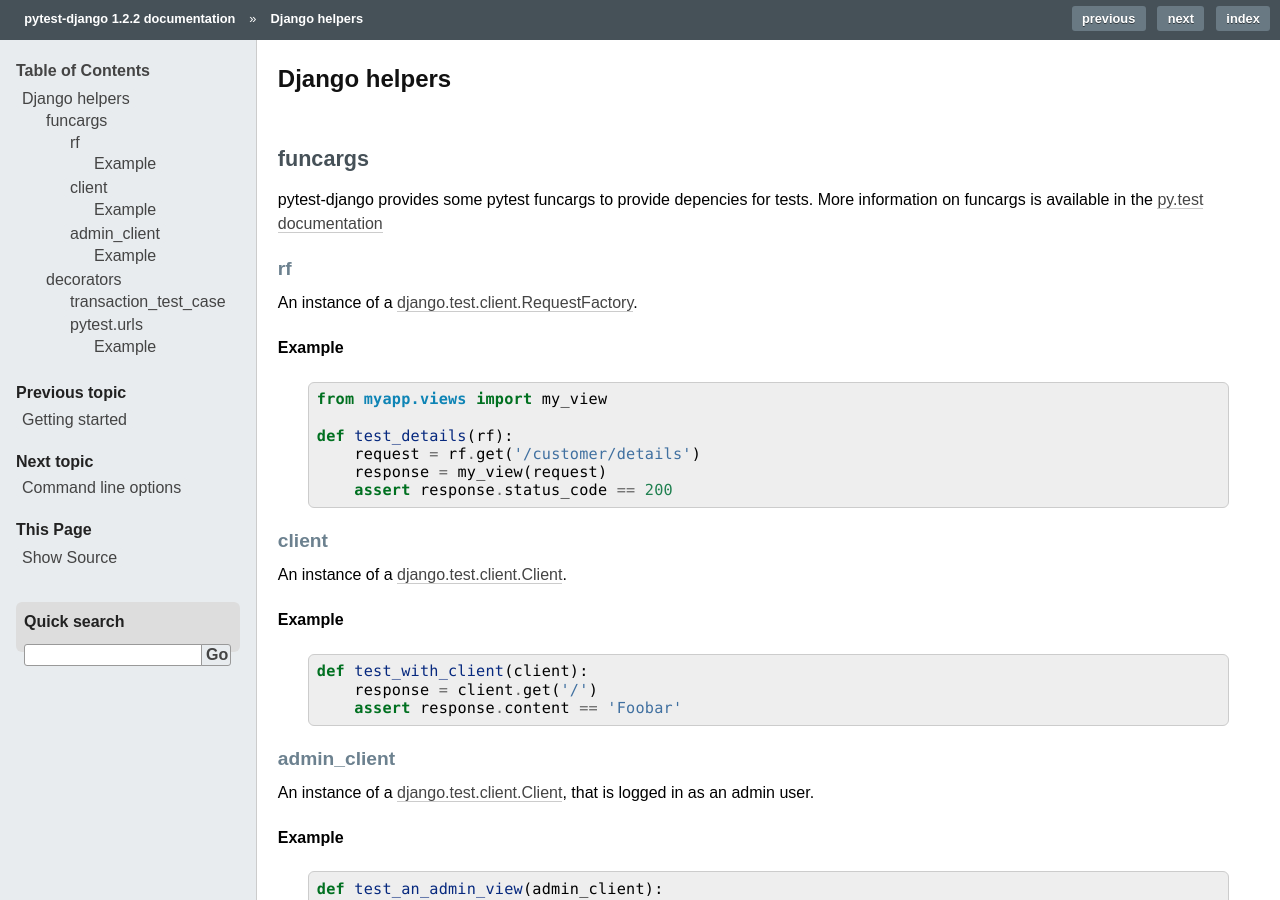
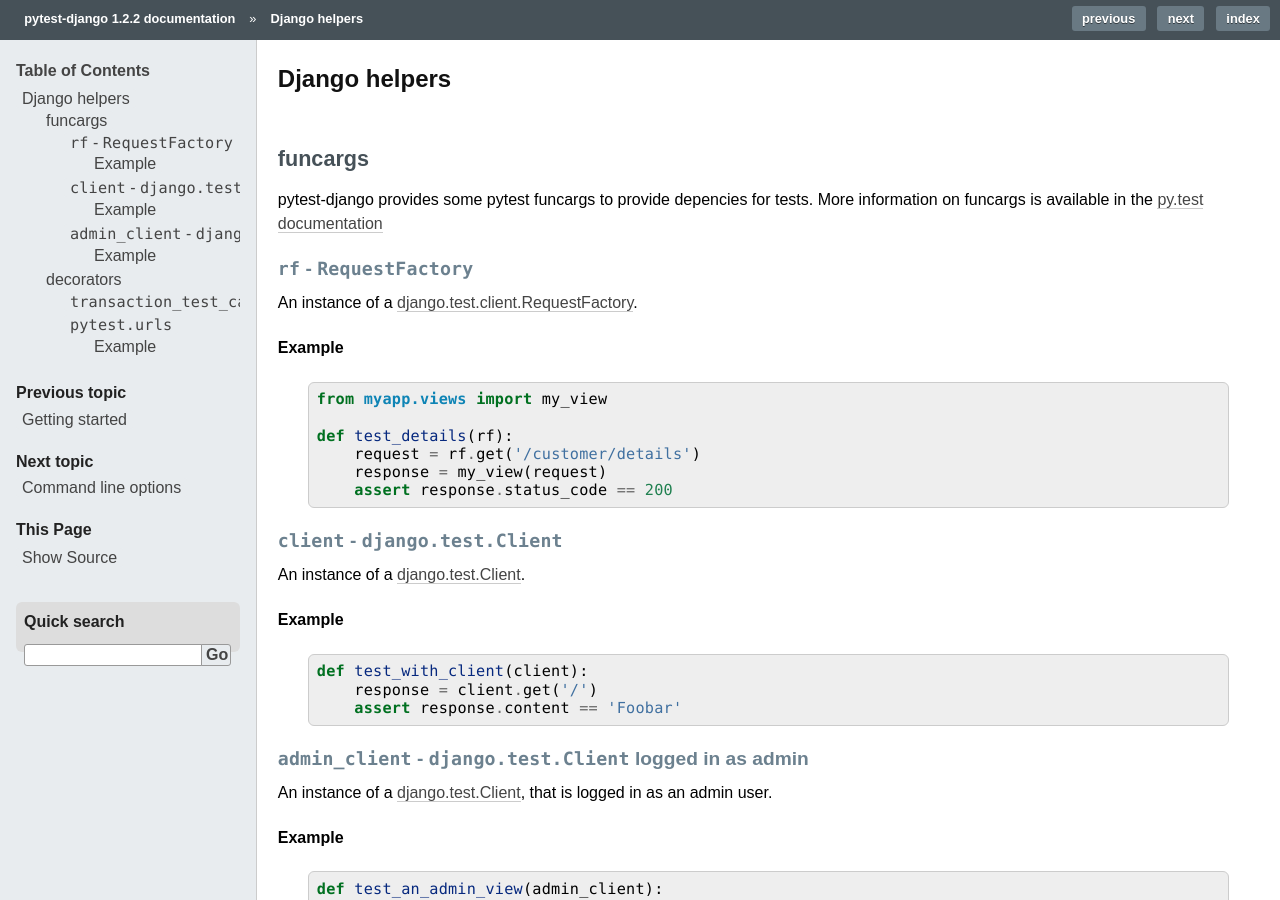
Before and after one commit to pytest-dev/pytest-django, a Sphinx documentation site: the page built from docs/helpers.rst, in a window 1280 px wide and 900 px high. Built offline with Sphinx 7.4.7, drawn with Linux system fonts in a browser that asks for light colours.

Commit message:
Fixed some markup in the docs

```diff
--- a/docs/helpers.rst
+++ b/docs/helpers.rst
@@ -8,8 +8,9 @@
 pytest-django provides some pytest funcargs to provide depencies for tests. More information on funcargs is available in the `py.test documentation <http://pytest.org/latest/funcargs.html>`_
 
 
-rf
-~~
+``rf`` - ``RequestFactory``
+~~~~~~~~~~~~~~~~~~~~~~~~~~~~
+
 An instance of a `django.test.client.RequestFactory <https://docs.djangoproject.com/en/dev/topics/testing/#django.test.client.RequestFactory>`_.
 
 Example
@@ -24,9 +25,9 @@
         response = my_view(request)
         assert response.status_code == 200
 
-client
-~~~~~~
-An instance of a `django.test.client.Client <https://docs.djangoproject.com/en/dev/topics/testing/#module-django.test.client>`_.
+``client`` - ``django.test.Client``
+~~~~~~~~~~~~~~~~~~~~~~~~~~~~~~~~~~~
+An instance of a `django.test.Client <https://docs.djangoproject.com/en/dev/topics/testing/#module-django.test.client>`_.
 
 Example
 """""""
@@ -38,9 +39,9 @@
         assert response.content == 'Foobar'
 
 
-admin_client
+``admin_client`` - ``django.test.Client`` logged in as admin
 ~~~~~~~~~~~~
-An instance of a `django.test.client.Client <https://docs.djangoproject.com/en/dev/topics/testing/#module-django.test.client>`_, that is logged in as an admin user.
+An instance of a `django.test.Client <https://docs.djangoproject.com/en/dev/topics/testing/#module-django.test.client>`_, that is logged in as an admin user.
 
 Example
 """""""
@@ -56,8 +57,8 @@
 decorators
 ----------
 
-transaction_test_case
-~~~~~~~~~~~~~~~~~~~~~
+``transaction_test_case``
+~~~~~~~~~~~~~~~~~~~~~~~~~
 
 When writing unittest style tests, Django's `django.test.TestCase <https://docs.djangoproject.com/en/dev/topics/testing/#django.test.TestCase>`_ or
 `django.test.TransactionTestCase <https://docs.djangoproject.com/en/dev/topics/testing/#django.test.TransactionTestCase>`_ is the easiest way of
@@ -74,8 +75,8 @@
         # and reset to its original state.
         pass
 
-pytest.urls
-~~~~~~~~~~~
+``pytest.urls``
+~~~~~~~~~~~~~~
 A decorator to change the URLconf for a particular test, similar to the `urls` attribute on Django's `TestCase`.
 
 Example
```
